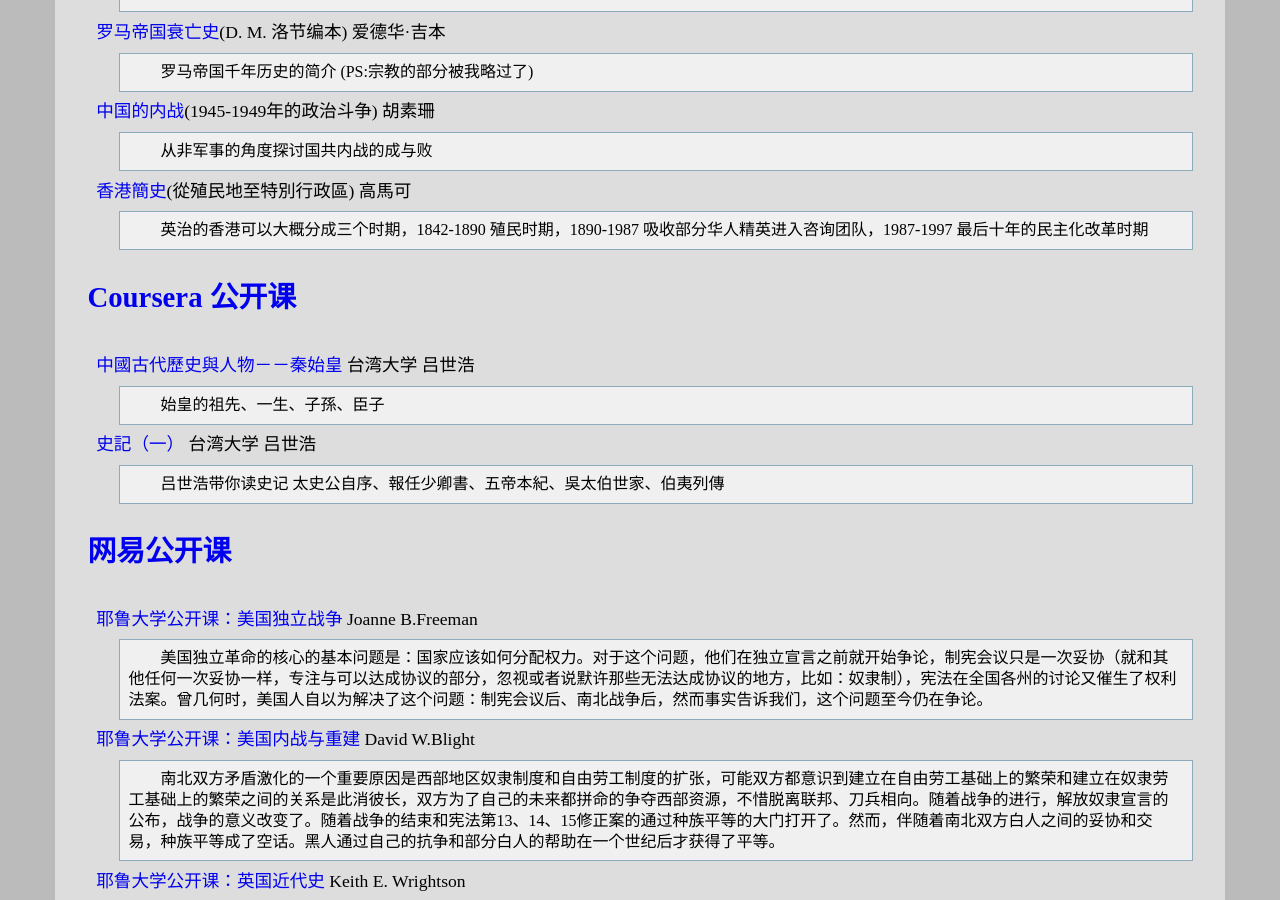
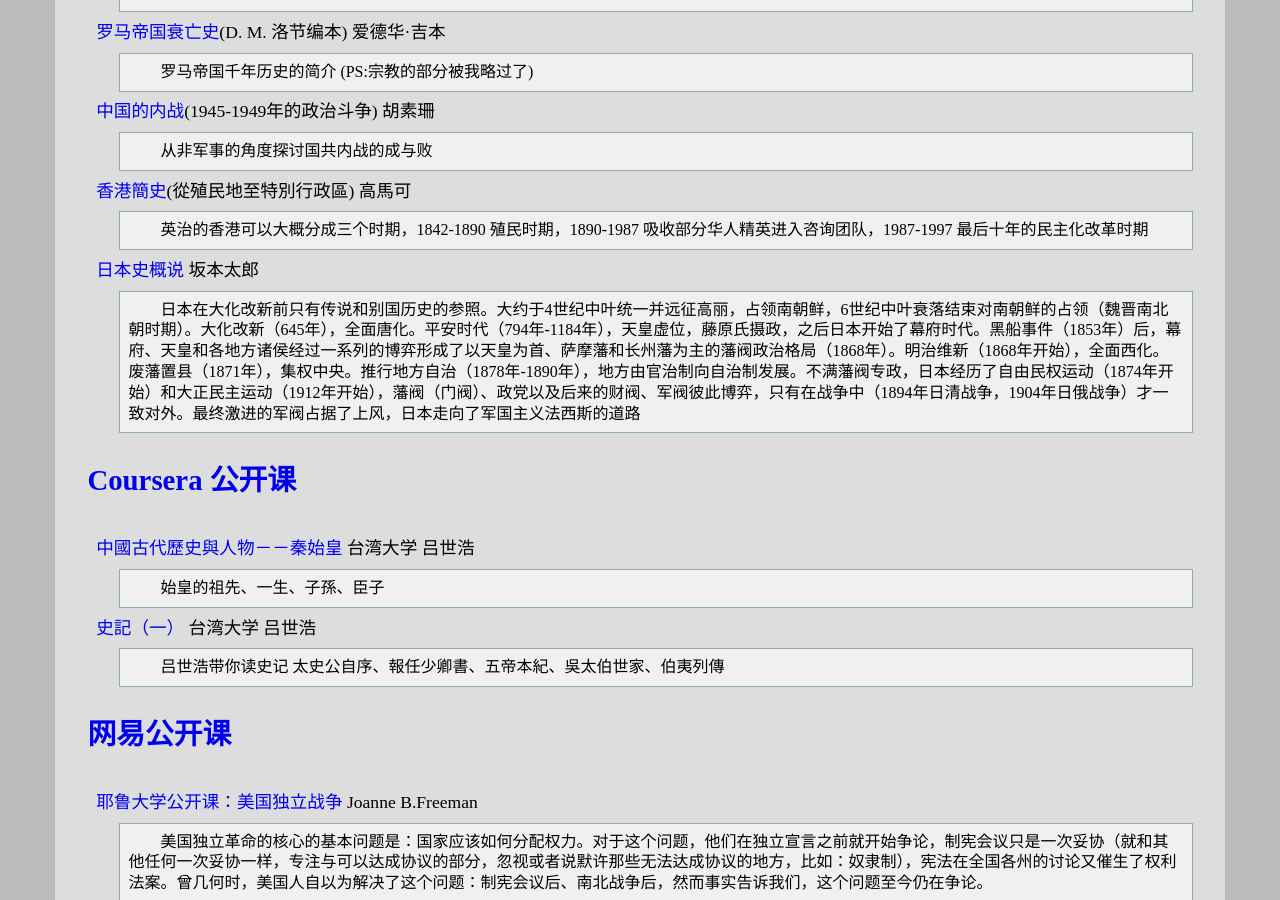
Before and after one commit to leiqin/leiqin.github.io, a Jekyll site: the page built from shoucang/history.markdown, in a window 1280 px wide and 900 px high, scrolled down 1590 px. Built offline with Jekyll 4.4.1, drawn with Linux system fonts in a browser that asks for light colours; comment, search, counter and statistics services are not loaded.

Commit message:
+ 添加以史为镜：日本史概说

```diff
--- a/shoucang/history.markdown
+++ b/shoucang/history.markdown
@@ -60,6 +60,9 @@ title: 以史为镜
 
 [香港簡史](http://book.douban.com/subject/24855510/)(從殖民地至特別行政區) 高馬可
 :	英治的香港可以大概分成三个时期，1842-1890 殖民时期，1890-1987 吸收部分华人精英进入咨询团队，1987-1997 最后十年的民主化改革时期
+
+[日本史概说](http://book.douban.com/subject/1939934/) 坂本太郎
+:	日本在大化改新前只有传说和别国历史的参照。大约于4世纪中叶统一并远征高丽，占领南朝鲜，6世纪中叶衰落结束对南朝鲜的占领（魏晋南北朝时期）。大化改新（645年），全面唐化。平安时代（794年-1184年），天皇虚位，藤原氏摄政，之后日本开始了幕府时代。黑船事件（1853年）后，幕府、天皇和各地方诸侯经过一系列的博弈形成了以天皇为首、萨摩藩和长州藩为主的藩阀政治格局（1868年）。明治维新（1868年开始），全面西化。废藩置县（1871年），集权中央。推行地方自治（1878年-1890年），地方由官治制向自治制发展。不满藩阀专政，日本经历了自由民权运动（1874年开始）和大正民主运动（1912年开始），藩阀（门阀）、政党以及后来的财阀、军阀彼此博弈，只有在战争中（1894年日清战争，1904年日俄战争）才一致对外。最终激进的军阀占据了上风，日本走向了军国主义法西斯的道路
 
 ### [Coursera 公开课](https://www.coursera.org/)
 
```
